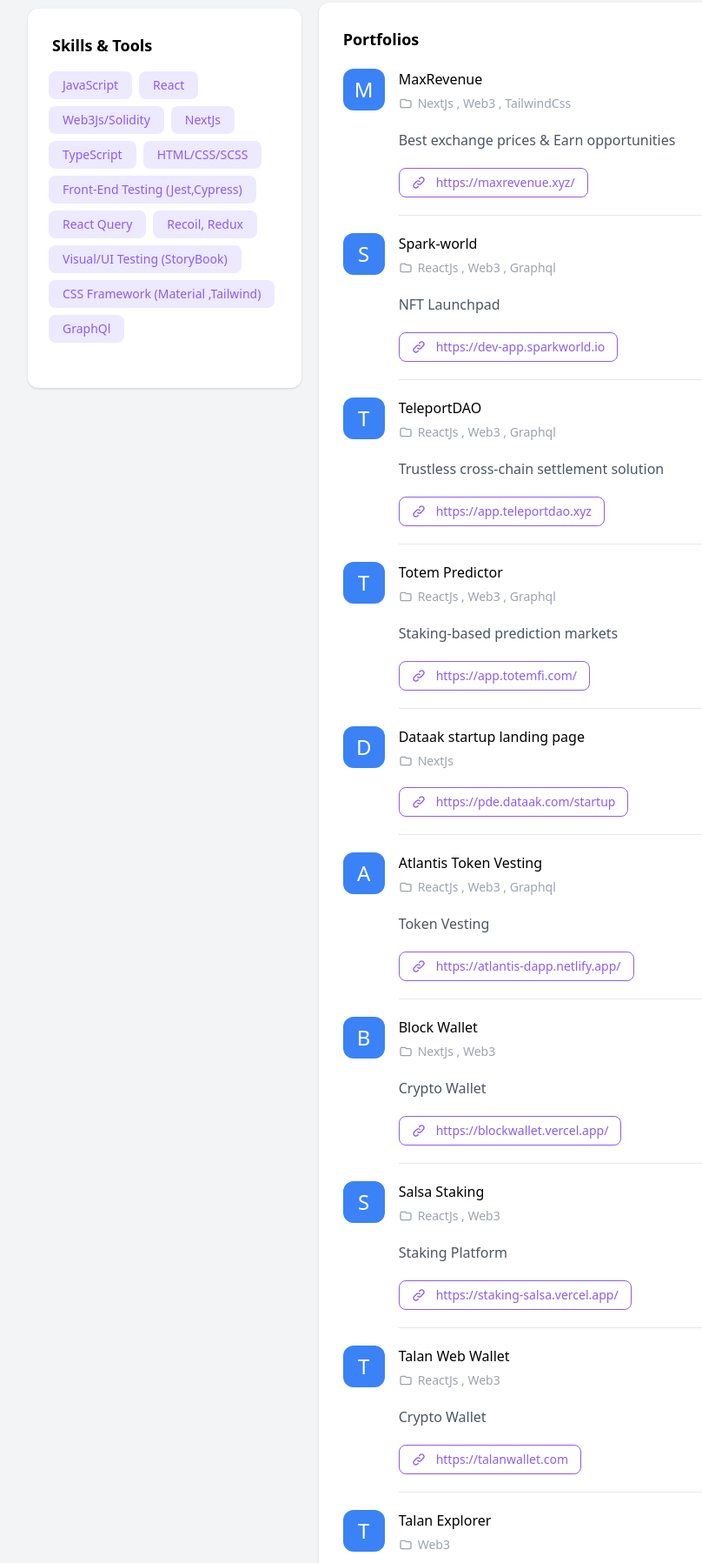
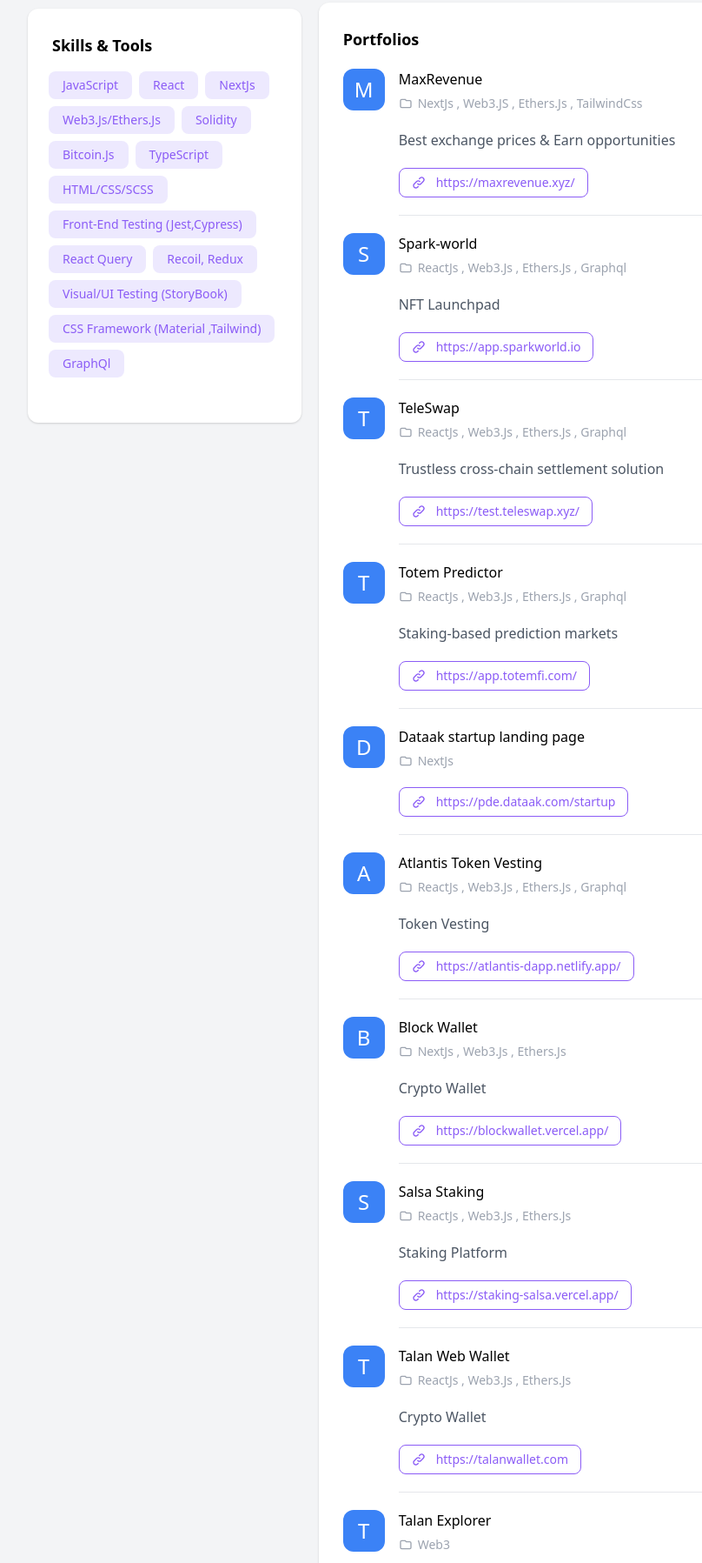
Before and after one commit to sinaghadrico/resume, a plain HTML site: page portfolio.html in a window 1280 px wide. Shown: the part 560-2357 px from the top of the page at 87% size, without its empty margins (116-924 px from the left). Drawn offline with nearby package versions, Linux system fonts and the light colour scheme.

Commit message:
add skills

```diff
--- a/portfolio.html
+++ b/portfolio.html
@@ -93,8 +93,10 @@
           <div class="-m-2 flex flex-wrap mb-5">
             <span class="skill-tag">JavaScript</span>
             <span class="skill-tag">React</span>
-            <span class="skill-tag">Web3Js/Solidity</span>
             <span class="skill-tag">NextJs</span>
+            <span class="skill-tag">Web3.Js/Ethers.Js</span>
+            <span class="skill-tag">Solidity</span>
+            <span class="skill-tag">Bitcoin.Js</span>
             <span class="skill-tag">TypeScript</span>
             <span class="skill-tag">HTML/CSS/SCSS</span>
             <span class="skill-tag">Front-End Testing (Jest,Cypress)</span>
@@ -241,7 +243,7 @@
                             d="M3 7v10a2 2 0 002 2h14a2 2 0 002-2V9a2 2 0 00-2-2h-6l-2-2H5a2 2 0 00-2 2z"
                           />
                         </svg>
-                        <span> NextJs , Web3 , TailwindCss </span>
+                        <span> NextJs , Web3.JS , Ethers.Js , TailwindCss </span>
                       </div>
                       <!-- <div class="item-header-info">
                         <svg
@@ -315,7 +317,7 @@
                             d="M3 7v10a2 2 0 002 2h14a2 2 0 002-2V9a2 2 0 00-2-2h-6l-2-2H5a2 2 0 00-2 2z"
                           />
                         </svg>
-                        <span> ReactJs , Web3 , Graphql </span>
+                        <span> ReactJs , Web3.Js , Ethers.Js , Graphql </span>
                       </div>
                       <!-- <div class="item-header-info">
                         <svg
@@ -355,8 +357,8 @@
                       d="M13.828 10.172a4 4 0 00-5.656 0l-4 4a4 4 0 105.656 5.656l1.102-1.101m-.758-4.899a4 4 0 005.656 0l4-4a4 4 0 00-5.656-5.656l-1.1 1.1"
                     />
                   </svg>
-                  <a href="https://dev-app.sparkworld.io" target="_blank"
-                    >https://dev-app.sparkworld.io</a
+                  <a href="https://app.sparkworld.io" target="_blank"
+                    >https://app.sparkworld.io</a
                   >
                 </button>
                 <div class="border-b border-gray-200"></div>
@@ -370,24 +372,24 @@
               <div class="w-full space-y-5">
                 <div class="item-header">
                   <div class="space-y-1.5">
-                    <div class="font-medium">TeleportDAO</div>
-                    <div class="flex space-x-5">
-                      <div class="item-header-info">
-                        <svg
-                          xmlns="http://www.w3.org/2000/svg"
-                          class="h-4 w-4"
-                          fill="none"
-                          viewBox="0 0 24 24"
-                          stroke="currentColor"
-                        >
-                          <path
-                            stroke-linecap="round"
-                            stroke-linejoin="round"
-                            stroke-width="2"
-                            d="M3 7v10a2 2 0 002 2h14a2 2 0 002-2V9a2 2 0 00-2-2h-6l-2-2H5a2 2 0 00-2 2z"
-                          />
-                        </svg>
-                        <span> ReactJs , Web3 , Graphql </span>
+                    <div class="font-medium">TeleSwap</div>
+                    <div class="flex space-x-5">
+                      <div class="item-header-info">
+                        <svg
+                          xmlns="http://www.w3.org/2000/svg"
+                          class="h-4 w-4"
+                          fill="none"
+                          viewBox="0 0 24 24"
+                          stroke="currentColor"
+                        >
+                          <path
+                            stroke-linecap="round"
+                            stroke-linejoin="round"
+                            stroke-width="2"
+                            d="M3 7v10a2 2 0 002 2h14a2 2 0 002-2V9a2 2 0 00-2-2h-6l-2-2H5a2 2 0 00-2 2z"
+                          />
+                        </svg>
+                        <span> ReactJs , Web3.Js , Ethers.Js , Graphql </span>
                       </div>
                       <!-- <div class="item-header-info">
                         <svg
@@ -429,8 +431,8 @@
                       d="M13.828 10.172a4 4 0 00-5.656 0l-4 4a4 4 0 105.656 5.656l1.102-1.101m-.758-4.899a4 4 0 005.656 0l4-4a4 4 0 00-5.656-5.656l-1.1 1.1"
                     />
                   </svg>
-                  <a href="https://app.teleportdao.xyz" target="_blank"
-                    >https://app.teleportdao.xyz</a
+                  <a href="https://test.teleswap.xyz/" target="_blank"
+                    >https://test.teleswap.xyz/</a
                   >
                 </button>
                 <div class="border-b border-gray-200"></div>
@@ -461,7 +463,7 @@
                             d="M3 7v10a2 2 0 002 2h14a2 2 0 002-2V9a2 2 0 00-2-2h-6l-2-2H5a2 2 0 00-2 2z"
                           />
                         </svg>
-                        <span> ReactJs , Web3 , Graphql </span>
+                        <span> ReactJs , Web3.Js , Ethers.Js , Graphql </span>
                       </div>
                       <!-- <div class="item-header-info">
                         <svg
@@ -605,7 +607,7 @@
                             d="M3 7v10a2 2 0 002 2h14a2 2 0 002-2V9a2 2 0 00-2-2h-6l-2-2H5a2 2 0 00-2 2z"
                           />
                         </svg>
-                        <span> ReactJs , Web3 , Graphql </span>
+                        <span> ReactJs , Web3.Js , Ethers.Js , Graphql </span>
                       </div>
                       <!-- <div class="item-header-info">
                         <svg
@@ -677,7 +679,7 @@
                             d="M3 7v10a2 2 0 002 2h14a2 2 0 002-2V9a2 2 0 00-2-2h-6l-2-2H5a2 2 0 00-2 2z"
                           />
                         </svg>
-                        <span> NextJs , Web3 </span>
+                        <span> NextJs , Web3.Js , Ethers.Js </span>
                       </div>
                       <!-- <div class="item-header-info">
                         <svg
@@ -749,7 +751,7 @@
                             d="M3 7v10a2 2 0 002 2h14a2 2 0 002-2V9a2 2 0 00-2-2h-6l-2-2H5a2 2 0 00-2 2z"
                           />
                         </svg>
-                        <span> ReactJs , Web3 </span>
+                        <span> ReactJs , Web3.Js , Ethers.Js </span>
                       </div>
                       <!-- <div class="item-header-info">
                         <svg
@@ -821,7 +823,7 @@
                             d="M3 7v10a2 2 0 002 2h14a2 2 0 002-2V9a2 2 0 00-2-2h-6l-2-2H5a2 2 0 00-2 2z"
                           />
                         </svg>
-                        <span> ReactJs , Web3 </span>
+                        <span> ReactJs , Web3.Js , Ethers.Js </span>
                       </div>
                       <!-- <div class="item-header-info">
                         <svg
```
Also changed, not shown: blog.html (+3 -1 lines), index.html (+87 -84 lines), single-article.html (+4 -2 lines).
